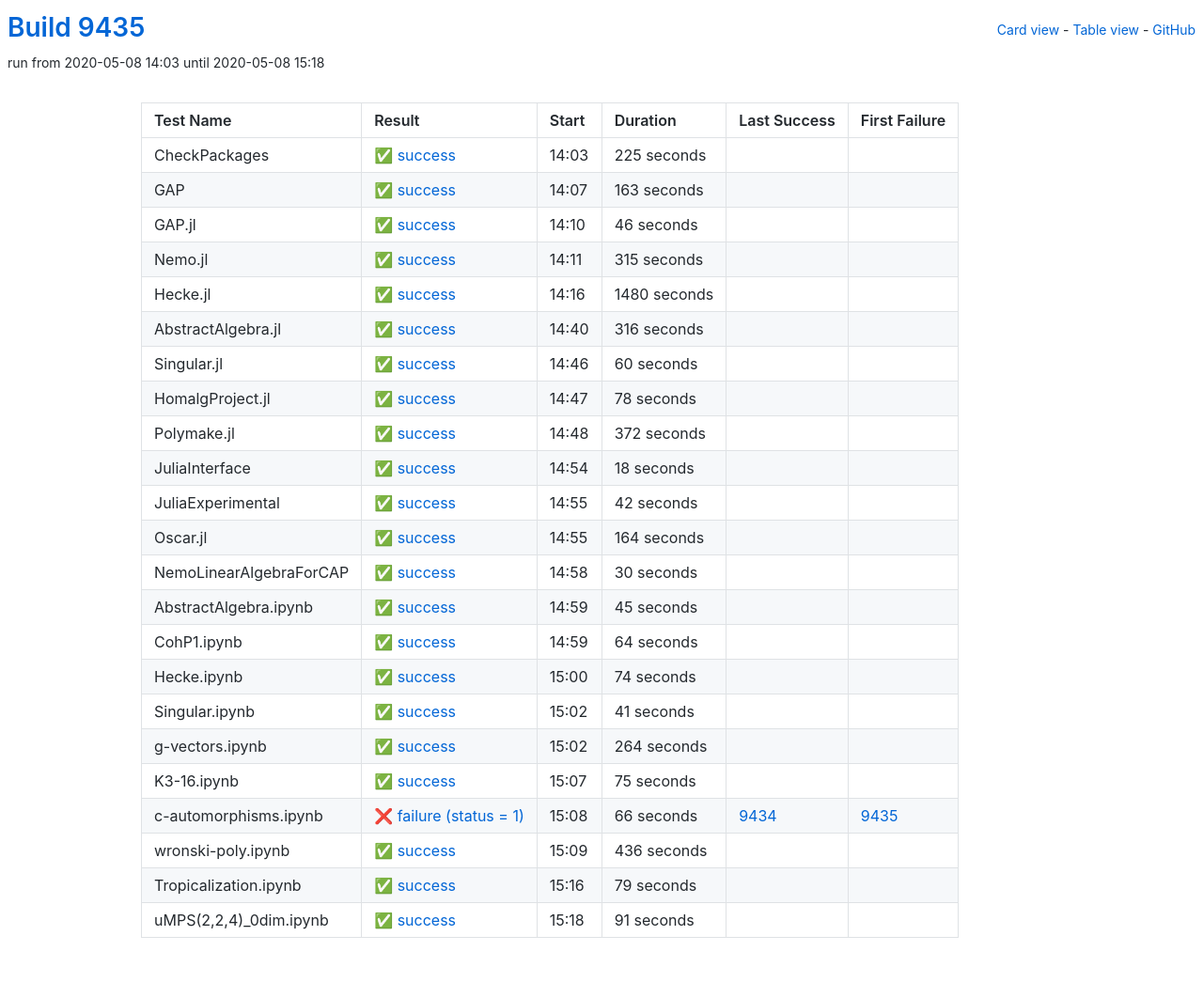
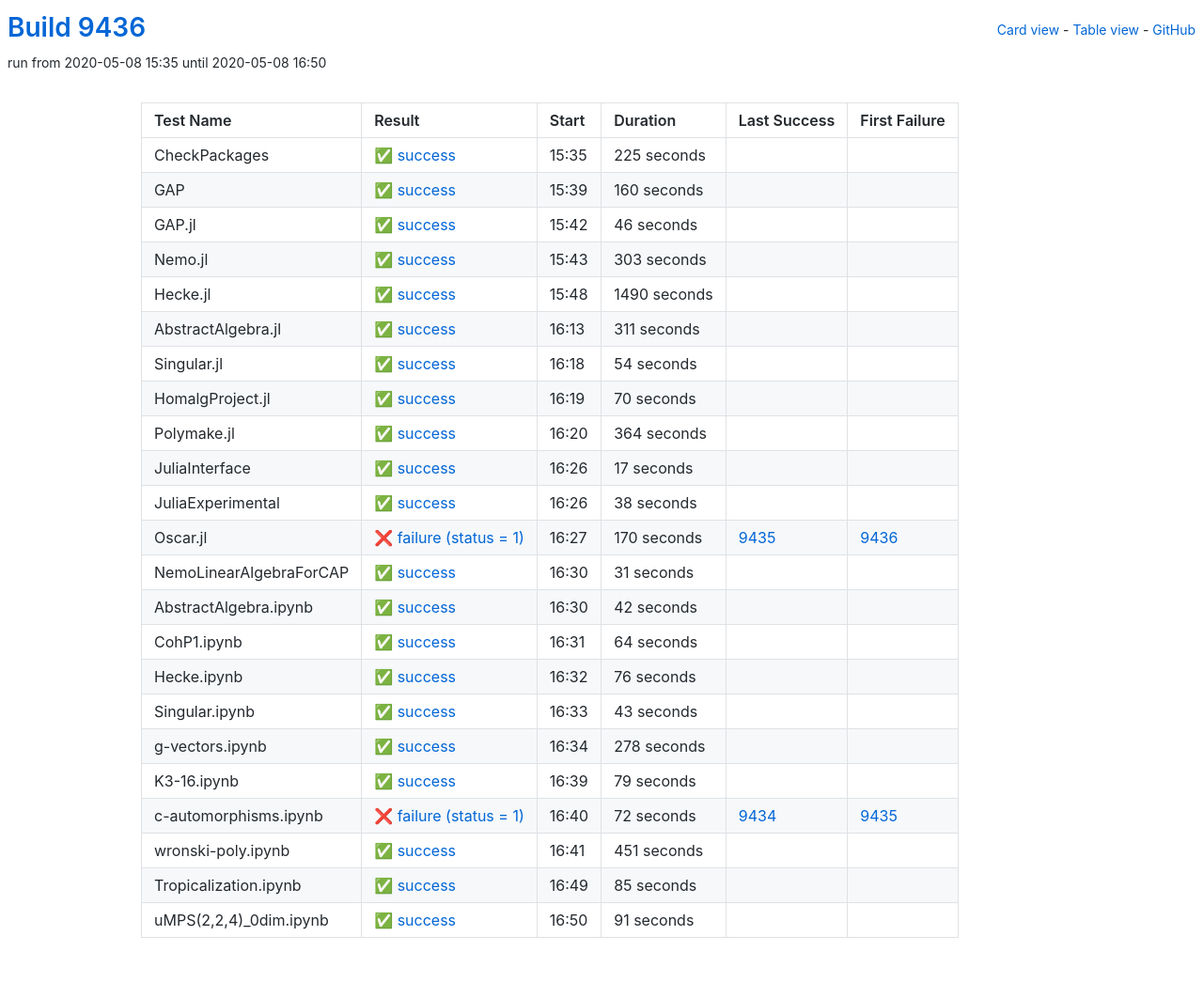
Before and after one commit to oscar-system/oscar-ci-status, a Jekyll site: the page built from table.html, in a window 1280 px wide. Shown: the whole page at 94% size. Built offline with Jekyll 4.4.1, drawn with Linux system fonts in a browser that asks for light colours.

Commit message:
Build 9436

```diff
--- a/_data/ci.yml
+++ b/_data/ci.yml
@@ -1,5 +1,5 @@
-build: 9435
-build_url: https://oscarci.mathematik.uni-kl.de/job/oscar/9435/
+build: 9436
+build_url: https://oscarci.mathematik.uni-kl.de/job/oscar/9436/
 job: oscar
 tests:
 - duration: 225
@@ -9,21 +9,21 @@ tests:
   id: checkpackages
   last_success: false
   last_success_url: null
-  log: https://oscarci.mathematik.uni-kl.de/job/oscar/9435/artifact/logs/build-9435/CheckPackages.log
+  log: https://oscarci.mathematik.uni-kl.de/job/oscar/9436/artifact/logs/build-9436/CheckPackages.log
   name: CheckPackages
-  start: 2020-05-08 14:03
+  start: 2020-05-08 15:35
   status: success
   success: true
-- duration: 163
+- duration: 160
   exitcode: 0
   first_failure: false
   first_failure_url: null
   id: gap
   last_success: false
   last_success_url: null
-  log: https://oscarci.mathematik.uni-kl.de/job/oscar/9435/artifact/logs/build-9435/GAP.log
+  log: https://oscarci.mathematik.uni-kl.de/job/oscar/9436/artifact/logs/build-9436/GAP.log
   name: GAP
-  start: 2020-05-08 14:07
+  start: 2020-05-08 15:39
   status: success
   success: true
 - duration: 46
@@ -33,141 +33,141 @@ tests:
   id: gap-jl
   last_success: false
   last_success_url: null
-  log: https://oscarci.mathematik.uni-kl.de/job/oscar/9435/artifact/logs/build-9435/GAP.jl.log
+  log: https://oscarci.mathematik.uni-kl.de/job/oscar/9436/artifact/logs/build-9436/GAP.jl.log
   name: GAP.jl
-  start: 2020-05-08 14:10
+  start: 2020-05-08 15:42
   status: success
   success: true
-- duration: 315
+- duration: 303
   exitcode: 0
   first_failure: false
   first_failure_url: null
   id: nemo-jl
   last_success: false
   last_success_url: null
-  log: https://oscarci.mathematik.uni-kl.de/job/oscar/9435/artifact/logs/build-9435/Nemo.jl.log
+  log: https://oscarci.mathematik.uni-kl.de/job/oscar/9436/artifact/logs/build-9436/Nemo.jl.log
   name: Nemo.jl
-  start: 2020-05-08 14:11
+  start: 2020-05-08 15:43
   status: success
   success: true
-- duration: 1480
+- duration: 1490
   exitcode: 0
   first_failure: false
   first_failure_url: null
   id: hecke-jl
   last_success: false
   last_success_url: null
-  log: https://oscarci.mathematik.uni-kl.de/job/oscar/9435/artifact/logs/build-9435/Hecke.jl.log
+  log: https://oscarci.mathematik.uni-kl.de/job/oscar/9436/artifact/logs/build-9436/Hecke.jl.log
   name: Hecke.jl
-  start: 2020-05-08 14:16
+  start: 2020-05-08 15:48
   status: success
   success: true
-- duration: 316
+- duration: 311
   exitcode: 0
   first_failure: false
   first_failure_url: null
   id: abstractalgebra-jl
   last_success: false
   last_success_url: null
-  log: https://oscarci.mathematik.uni-kl.de/job/oscar/9435/artifact/logs/build-9435/AbstractAlgebra.jl.log
+  log: https://oscarci.mathematik.uni-kl.de/job/oscar/9436/artifact/logs/build-9436/AbstractAlgebra.jl.log
   name: AbstractAlgebra.jl
-  start: 2020-05-08 14:40
+  start: 2020-05-08 16:13
   status: success
   success: true
-- duration: 60
+- duration: 54
   exitcode: 0
   first_failure: false
   first_failure_url: null
   id: singular-jl
   last_success: false
   last_success_url: null
-  log: https://oscarci.mathematik.uni-kl.de/job/oscar/9435/artifact/logs/build-9435/Singular.jl.log
+  log: https://oscarci.mathematik.uni-kl.de/job/oscar/9436/artifact/logs/build-9436/Singular.jl.log
   name: Singular.jl
-  start: 2020-05-08 14:46
+  start: 2020-05-08 16:18
   status: success
   success: true
-- duration: 78
+- duration: 70
   exitcode: 0
   first_failure: false
   first_failure_url: null
   id: homalgproject-jl
   last_success: false
   last_success_url: null
-  log: https://oscarci.mathematik.uni-kl.de/job/oscar/9435/artifact/logs/build-9435/HomalgProject.jl.log
+  log: https://oscarci.mathematik.uni-kl.de/job/oscar/9436/artifact/logs/build-9436/HomalgProject.jl.log
   name: HomalgProject.jl
-  start: 2020-05-08 14:47
+  start: 2020-05-08 16:19
   status: success
   success: true
-- duration: 372
+- duration: 364
   exitcode: 0
   first_failure: false
   first_failure_url: null
   id: polymake-jl
   last_success: false
   last_success_url: null
-  log: https://oscarci.mathematik.uni-kl.de/job/oscar/9435/artifact/logs/build-9435/Polymake.jl.log
+  log: https://oscarci.mathematik.uni-kl.de/job/oscar/9436/artifact/logs/build-9436/Polymake.jl.log
   name: Polymake.jl
-  start: 2020-05-08 14:48
+  start: 2020-05-08 16:20
   status: success
   success: true
-- duration: 18
+- duration: 17
   exitcode: 0
   first_failure: false
   first_failure_url: null
   id: juliainterface
   last_success: false
   last_success_url: null
-  log: https://oscarci.mathematik.uni-kl.de/job/oscar/9435/artifact/logs/build-9435/JuliaInterface.log
+  log: https://oscarci.mathematik.uni-kl.de/job/oscar/9436/artifact/logs/build-9436/JuliaInterface.log
   name: JuliaInterface
-  start: 2020-05-08 14:54
+  start: 2020-05-08 16:26
+  status: success
+  success: true
+- duration: 38
+  exitcode: 0
+  first_failure: false
+  first_failure_url: null
+  id: juliaexperimental
+  last_success: false
+  last_success_url: null
+  log: https://oscarci.mathematik.uni-kl.de/job/oscar/9436/artifact/logs/build-9436/JuliaExperimental.log
+  name: JuliaExperimental
+  start: 2020-05-08 16:26
+  status: success
+  success: true
+- duration: 170
+  exitcode: 1
+  first_failure: 9436
+  first_failure_url: https://oscarci.mathematik.uni-kl.de/job/oscar/9436/
+  id: oscar-jl
+  last_success: 9435
+  last_success_url: https://oscarci.mathematik.uni-kl.de/job/oscar/9435/
+  log: https://oscarci.mathematik.uni-kl.de/job/oscar/9436/artifact/logs/build-9436/Oscar.jl.log
+  name: Oscar.jl
+  start: 2020-05-08 16:27
+  status: failure
+  success: false
+- duration: 31
+  exitcode: 0
+  first_failure: false
+  first_failure_url: null
+  id: nemolinearalgebraforcap
+  last_success: false
+  last_success_url: null
+  log: https://oscarci.mathematik.uni-kl.de/job/oscar/9436/artifact/logs/build-9436/NemoLinearAlgebraForCAP.log
+  name: NemoLinearAlgebraForCAP
+  start: 2020-05-08 16:30
   status: success
   success: true
 - duration: 42
   exitcode: 0
   first_failure: false
   first_failure_url: null
-  id: juliaexperimental
-  last_success: false
-  last_success_url: null
-  log: https://oscarci.mathematik.uni-kl.de/job/oscar/9435/artifact/logs/build-9435/JuliaExperimental.log
-  name: JuliaExperimental
-  start: 2020-05-08 14:55
-  status: success
-  success: true
-- duration: 164
-  exitcode: 0
-  first_failure: false
-  first_failure_url: null
-  id: oscar-jl
-  last_success: false
-  last_success_url: null
-  log: https://oscarci.mathematik.uni-kl.de/job/oscar/9435/artifact/logs/build-9435/Oscar.jl.log
-  name: Oscar.jl
-  start: 2020-05-08 14:55
-  status: success
-  success: true
-- duration: 30
-  exitcode: 0
-  first_failure: false
-  first_failure_url: null
-  id: nemolinearalgebraforcap
-  last_success: false
-  last_success_url: null
-  log: https://oscarci.mathematik.uni-kl.de/job/oscar/9435/artifact/logs/build-9435/NemoLinearAlgebraForCAP.log
-  name: NemoLinearAlgebraForCAP
-  start: 2020-05-08 14:58
-  status: success
-  success: true
-- duration: 45
-  exitcode: 0
-  first_failure: false
-  first_failure_url: null
   id: abstractalgebra-ipynb
   last_success: false
   last_success_url: null
-  log: https://oscarci.mathematik.uni-kl.de/job/oscar/9435/artifact/logs/build-9435/AbstractAlgebra.ipynb.log
+  log: https://oscarci.mathematik.uni-kl.de/job/oscar/9436/artifact/logs/build-9436/AbstractAlgebra.ipynb.log
   name: AbstractAlgebra.ipynb
-  start: 2020-05-08 14:59
+  start: 2020-05-08 16:30
   status: success
   success: true
 - duration: 64
@@ -177,93 +177,93 @@ tests:
   id: cohp1-ipynb
   last_success: false
   last_success_url: null
-  log: https://oscarci.mathematik.uni-kl.de/job/oscar/9435/artifact/logs/build-9435/CohP1.ipynb.log
+  log: https://oscarci.mathematik.uni-kl.de/job/oscar/9436/artifact/logs/build-9436/CohP1.ipynb.log
   name: CohP1.ipynb
-  start: 2020-05-08 14:59
+  start: 2020-05-08 16:31
   status: success
   success: true
-- duration: 74
+- duration: 76
   exitcode: 0
   first_failure: false
   first_failure_url: null
   id: hecke-ipynb
   last_success: false
   last_success_url: null
-  log: https://oscarci.mathematik.uni-kl.de/job/oscar/9435/artifact/logs/build-9435/Hecke.ipynb.log
+  log: https://oscarci.mathematik.uni-kl.de/job/oscar/9436/artifact/logs/build-9436/Hecke.ipynb.log
   name: Hecke.ipynb
-  start: 2020-05-08 15:00
+  start: 2020-05-08 16:32
   status: success
   success: true
-- duration: 41
+- duration: 43
   exitcode: 0
   first_failure: false
   first_failure_url: null
   id: singular-ipynb
   last_success: false
   last_success_url: null
-  log: https://oscarci.mathematik.uni-kl.de/job/oscar/9435/artifact/logs/build-9435/Singular.ipynb.log
+  log: https://oscarci.mathematik.uni-kl.de/job/oscar/9436/artifact/logs/build-9436/Singular.ipynb.log
   name: Singular.ipynb
-  start: 2020-05-08 15:02
+  start: 2020-05-08 16:33
   status: success
   success: true
-- duration: 264
+- duration: 278
   exitcode: 0
   first_failure: false
   first_failure_url: null
   id: g-vectors-ipynb
   last_success: false
   last_success_url: null
-  log: https://oscarci.mathematik.uni-kl.de/job/oscar/9435/artifact/logs/build-9435/g-vectors.ipynb.log
+  log: https://oscarci.mathematik.uni-kl.de/job/oscar/9436/artifact/logs/build-9436/g-vectors.ipynb.log
   name: g-vectors.ipynb
-  start: 2020-05-08 15:02
+  start: 2020-05-08 16:34
   status: success
   success: true
-- duration: 75
+- duration: 79
   exitcode: 0
   first_failure: false
   first_failure_url: null
   id: k3-16-ipynb
   last_success: false
   last_success_url: null
-  log: https://oscarci.mathematik.uni-kl.de/job/oscar/9435/artifact/logs/build-9435/K3-16.ipynb.log
+  log: https://oscarci.mathematik.uni-kl.de/job/oscar/9436/artifact/logs/build-9436/K3-16.ipynb.log
   name: K3-16.ipynb
-  start: 2020-05-08 15:07
+  start: 2020-05-08 16:39
   status: success
   success: true
-- duration: 66
+- duration: 72
   exitcode: 1
   first_failure: 9435
   first_failure_url: https://oscarci.mathematik.uni-kl.de/job/oscar/9435/
   id: c-automorphisms-ipynb
   last_success: 9434
   last_success_url: https://oscarci.mathematik.uni-kl.de/job/oscar/9434/
-  log: https://oscarci.mathematik.uni-kl.de/job/oscar/9435/artifact/logs/build-9435/c-automorphisms.ipynb.log
+  log: https://oscarci.mathematik.uni-kl.de/job/oscar/9436/artifact/logs/build-9436/c-automorphisms.ipynb.log
   name: c-automorphisms.ipynb
-  start: 2020-05-08 15:08
+  start: 2020-05-08 16:40
   status: failure
   success: false
-- duration: 436
+- duration: 451
   exitcode: 0
   first_failure: false
   first_failure_url: null
   id: wronski-poly-ipynb
   last_success: false
   last_success_url: null
-  log: https://oscarci.mathematik.uni-kl.de/job/oscar/9435/artifact/logs/build-9435/wronski-poly.ipynb.log
+  log: https://oscarci.mathematik.uni-kl.de/job/oscar/9436/artifact/logs/build-9436/wronski-poly.ipynb.log
   name: wronski-poly.ipynb
-  start: 2020-05-08 15:09
+  start: 2020-05-08 16:41
   status: success
   success: true
-- duration: 79
+- duration: 85
   exitcode: 0
   first_failure: false
   first_failure_url: null
   id: tropicalization-ipynb
   last_success: false
   last_success_url: null
-  log: https://oscarci.mathematik.uni-kl.de/job/oscar/9435/artifact/logs/build-9435/Tropicalization.ipynb.log
+  log: https://oscarci.mathematik.uni-kl.de/job/oscar/9436/artifact/logs/build-9436/Tropicalization.ipynb.log
   name: Tropicalization.ipynb
-  start: 2020-05-08 15:16
+  start: 2020-05-08 16:49
   status: success
   success: true
 - duration: 91
@@ -273,8 +273,8 @@ tests:
   id: umps-2-2-4-0dim-ipynb
   last_success: false
   last_success_url: null
-  log: https://oscarci.mathematik.uni-kl.de/job/oscar/9435/artifact/logs/build-9435/uMPS-2-2-4-_0dim.ipynb.log
+  log: https://oscarci.mathematik.uni-kl.de/job/oscar/9436/artifact/logs/build-9436/uMPS-2-2-4-_0dim.ipynb.log
   name: uMPS(2,2,4)_0dim.ipynb
-  start: 2020-05-08 15:18
+  start: 2020-05-08 16:50
   status: success
   success: true
```
Also changed, not shown: README.md.
